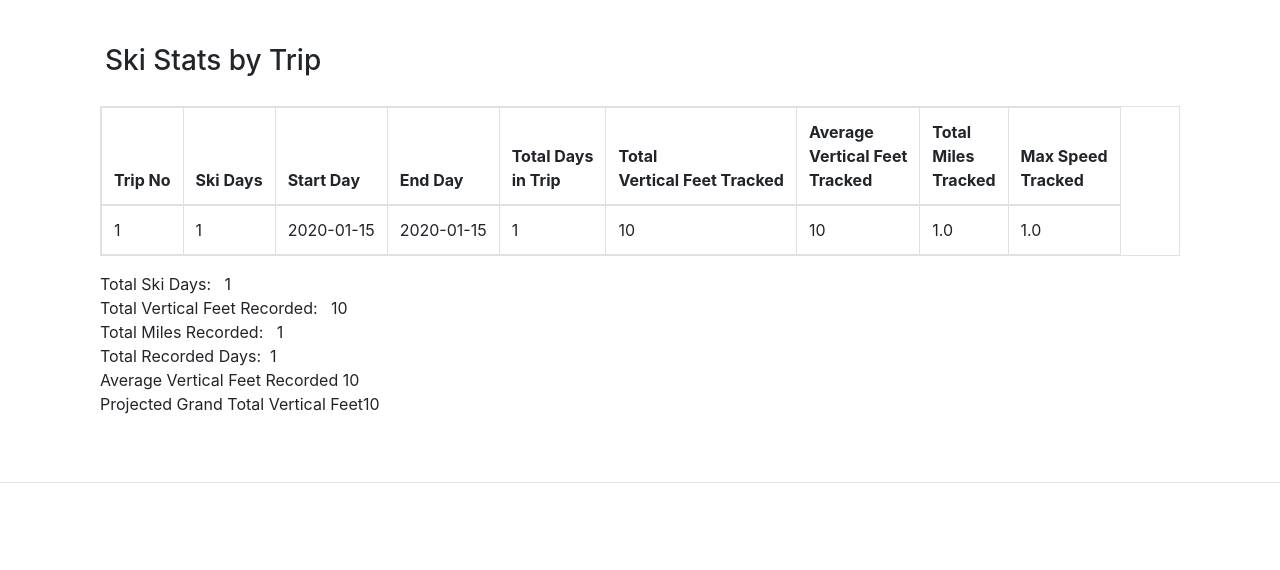
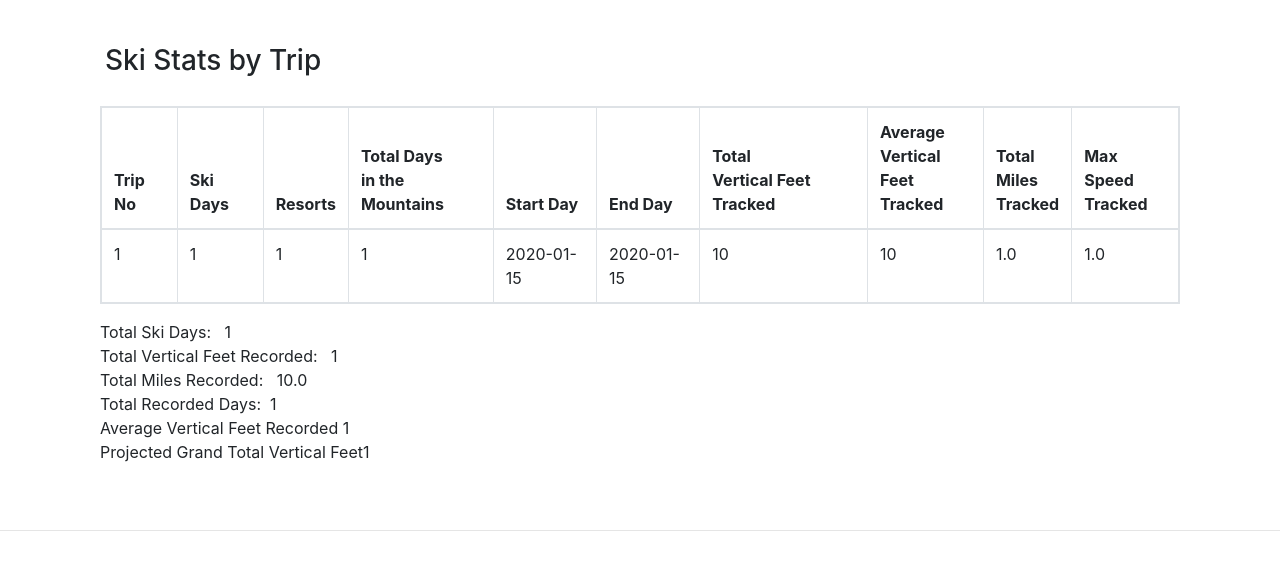
Before and after one commit to Bruce6110/oxcimarron_project, a Django app: page /skiing/skistats-by-trip in a window 1280 px wide. Shown: the part 134-704 px from the top of the page. Run offline with Django 3.2, Linux system fonts and the light colour scheme; tables that the repository leaves empty hold one stand-in row (values such as "Sample post"); some libraries are stand-ins or nearby versions.

Commit message:
ski report changes

```diff
--- a/_TODO_LIST.txt
+++ b/_TODO_LIST.txt
@@ -9,7 +9,7 @@
 ✔ Create a crud app for the books and authors
 ✔ Write up the django cheat sheet @done (6/29/2018, 6:48:59 PM)
 ✔ enable remote login to postgresql
-☐ obfuscate the passwords on digocean (note: admin password on dig oc =b__d
+☐ obfuscate the passwords on digocean (note: admin password on dig oc =b__d    (b61).  [or b__o (bhc)]
 ☐ Create system for backing up postgresql db @high
 ☐ fix sorting for files with multiple tables
 ☐ Write up business plan for affordable website: put up ads (cards, craigslist, etc.)
--- a/skiing/models.py
+++ b/skiing/models.py
@@ -52,6 +52,7 @@
 
 
 def get_trip_no_default():
+    # use prior trip no unless elapsed days >14
     max_skidate = SkiDay.objects.all().aggregate(
         Max('skidate'))['skidate__max']
     last_skiday = SkiDay.objects.get(skidate=max_skidate)
--- a/skiing/views.py
+++ b/skiing/views.py
@@ -200,7 +200,7 @@
 def skistats_by_trip(request):
     cur = connection.cursor()
 
-    sql = "select trip_no, count(skidate) skidays,  min(skidate) startday, max(skidate) endday, 1+max(skidate)-min(skidate) daysintrip, sum(vertical_feet) totalvertical, avg(vertical_feet) averagevertical, sum(miles) totalmiles, max(top_speed) maxspeed from skiing_skiday group by trip_no order by trip_no"
+    sql = "select trip_no, count(skidate) skidays,  count(distinct resort_id) resorts, min(skidate) startday, max(skidate) endday, 1+max(skidate)-min(skidate) daysintrip, sum(vertical_feet) totalvertical, avg(vertical_feet) averagevertical, sum(miles) totalmiles, max(top_speed) maxspeed from skiing_skiday group by trip_no order by trip_no desc"
 
     cur.execute(sql)
     rows = cur.fetchall()
@@ -224,17 +224,16 @@
     cur.close()
     # conn.close()
 
-    return render(request, 'skiing/skistats_by_trip.html', {'rows': rows, 'page_title': 'Ski Stats by Trip', 'totaldays': totaldays, 'totalmiles': totalmiles, 'totalvert': totalvert, 'trackeddays': trackeddays,'avgvert':avgvert,'projgrandtotal':projgrandtotal })
+    return render(request, 'skiing/skistats_by_trip.html', {'rows': rows, 'page_title': 'Ski Stats by Trip', 'totaldays': totaldays, 'totalmiles': totalmiles, 'totalvert': totalvert, 'trackeddays': trackeddays, 'avgvert': avgvert, 'projgrandtotal': projgrandtotal})
 
 
 def skidays_by_year(request):
 
     cur = connection.cursor()
 
-    sql = "select cast(extract(year from skidate) as INTEGER), count(*)\
-                from skiing_skiday a      \
-               group by extract(year from skidate) \
-    order by 2 desc, 1"
+    sql = "select cast(extract(year from skidate) as INTEGER), count(skidate),\
+    count(distinct resort_id) resorts, sum(vertical_feet) totalvertical, avg(vertical_feet) averagevertical, sum(miles) totalmiles, max(top_speed) maxspeed from skiing_skiday group by cast(extract(year from skidate) as INTEGER)  \
+    order by 1 desc"
     cur.execute(sql)
     rows = cur.fetchall()
     total = 0
--- a/templates/skiing/skistats_by_trip.html
+++ b/templates/skiing/skistats_by_trip.html
@@ -16,21 +16,19 @@
             <tr>
                 <th>Trip No</th>
                 <th>Ski Days</th>
+                <th>Resorts</th>
+                <th>Total Days<br />in the Mountains</th>
                 <th>Start Day</th>
                 <th>End Day</th>
-                <th>Total Days<br />in Trip</th>
                 <th>Total<br />Vertical Feet Tracked</th>
                 <th>Average<br />Vertical Feet<br />Tracked</th>
                 <th>Total<br />Miles<br />Tracked</th>
                 <th>Max Speed<br />Tracked</th>
 
-
             </tr>
-
-        <tbody id="myTable">
-
+        </thead>
+        <tbody>
             {% for row in rows %}
-
             <tr>
                 <!--padding-top 6, bottom 1 -->
                 <td>
@@ -43,26 +41,29 @@
                     {{row.2}}
                 </td>
                 <td>
+                    {{row.5}}
+                </td>
+                <td>
                     {{row.3}}
                 </td>
                 <td>
                     {{row.4}}
                 </td>
                 <td>
-                    {{row.5|floatformat:0|intcomma}}
-                </td>
-                <td>
                     {{row.6|floatformat:0|intcomma}}
                 </td>
                 <td>
-                    {{row.7|floatformat:1|intcomma}}
+                    {{row.7|floatformat:0|intcomma}}
                 </td>
                 <td>
-                    {{row.8|floatformat:1}}
+                    {{row.8|floatformat:1|intcomma}}
+                </td>
+                <td>
+                    {{row.9|floatformat:1}}
                 </td>
 
 
-</div>
+
 
                 {% endfor %}
             </tr>
```
Also changed, not shown: templates/skiing/skidays_by_year.html (+33 -12 lines). Lines whose indentation alone changed are shown as unchanged.
